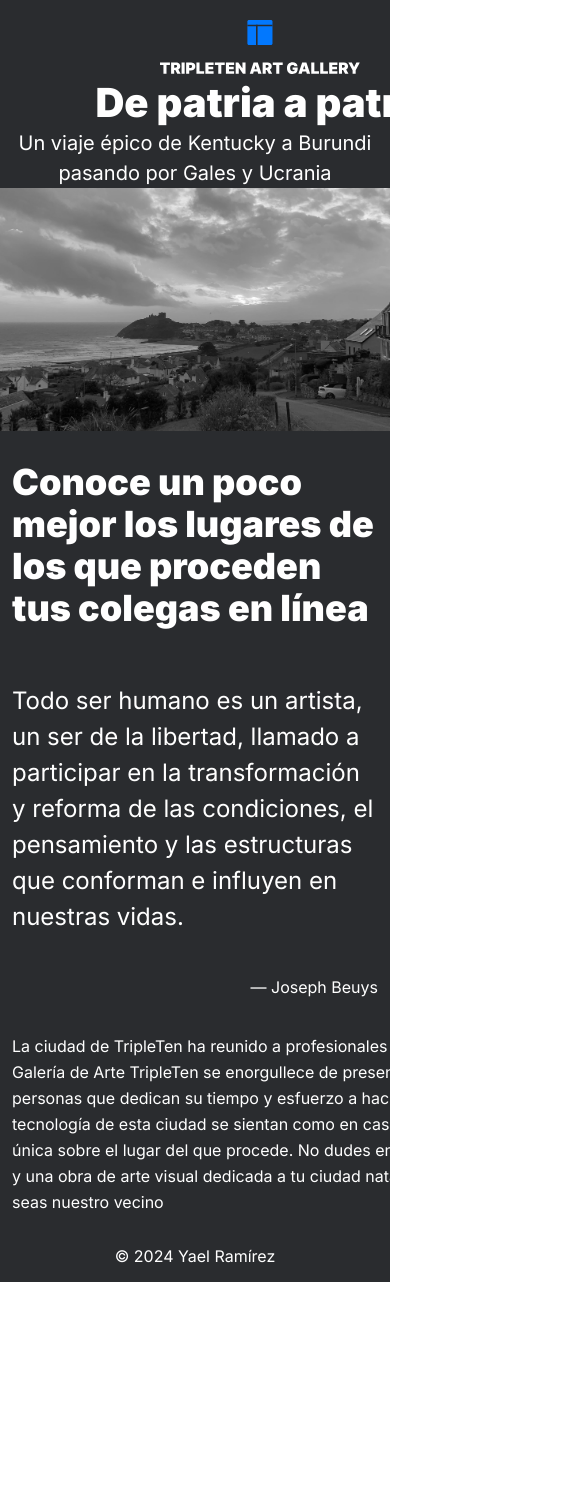
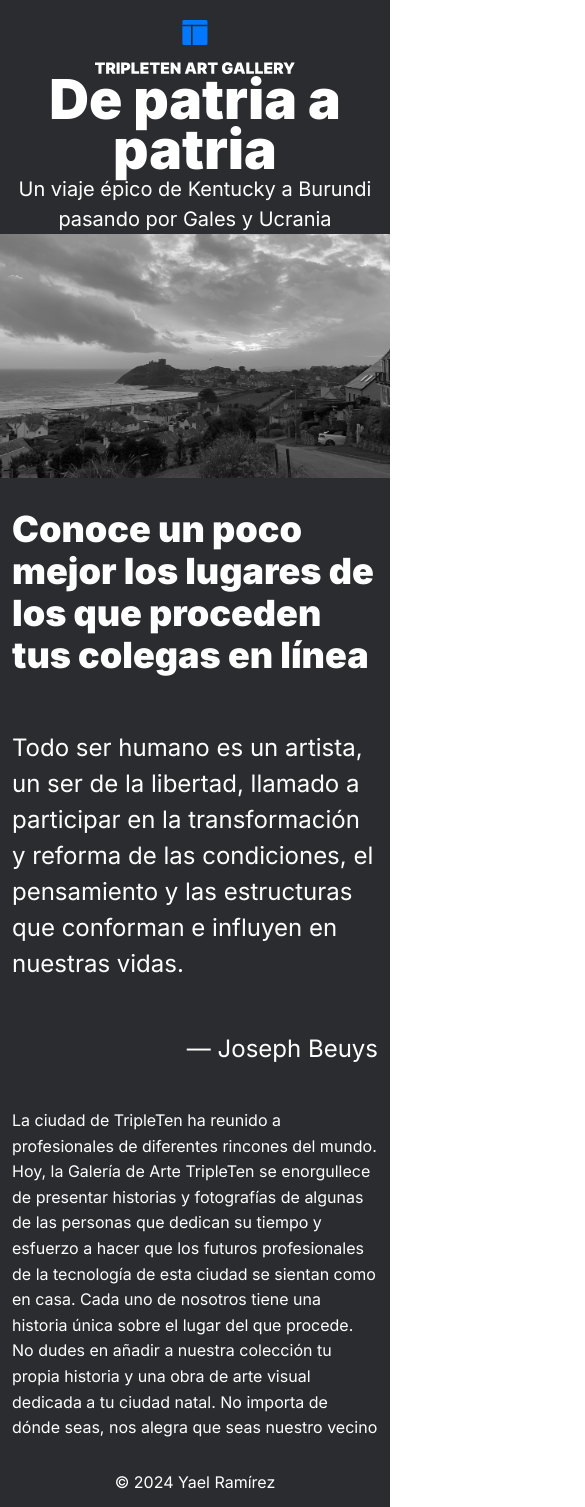
Before and after one commit to yaelramirez11/web_project_homeland, a plain HTML site: page index.html in a window 390 px wide. Shown: the top 1507 px of the page, 585 px wide, since content can reach past the window. Before the commit the page ends 1282 px from the top, so only its background shows below. Drawn offline with Linux system fonts and the light colour scheme.

Commit message:
Corrección del projecto

```diff
--- a/blocks/header.css
+++ b/blocks/header.css
@@ -2,13 +2,12 @@
   display: flex;
   flex-direction: column;
   justify-content: center;
-  width: 984px;
+  max-width: 100%;
   height: 983px;
-  margin-left: 148px;
 }
 
 .header__title {
-  width: 720px;
+  max-width: 720px;
   margin: auto;
   font-size: 96px;
   font-weight: 900;
@@ -19,7 +18,8 @@
 }
 
 .header__subtitle {
-  width: 720px;
+  max-width: 728px;
+  width: 100%;
   margin: auto;
   font-family: "Inter";
   font-size: 30px;
@@ -32,6 +32,7 @@
 .header__image {
   max-width: 984px;
   width: 100%;
+  margin: auto;
 }
 
 @media screen and (max-width: 768px) {
@@ -39,7 +40,7 @@
     display: flex;
     flex-direction: column;
     justify-content: center;
-    max-width: 720px;
+    max-width: 100%;
     margin: 0 auto;
     height: auto;
   }
@@ -53,7 +54,7 @@
   }
 
   .header__subtitle {
-    max-width: 100%;
+    width: 100%;
     font-size: 30px;
     line-height: 1.2;
     text-align: center;
@@ -76,9 +77,10 @@
   }
 
   .header__title {
-    font-size: 40px;
+    font-size: 55px;
     line-height: 50px;
     text-align: center;
+    max-width: 300px;
   }
 
   .header__subtitle {
--- a/blocks/lecture.css
+++ b/blocks/lecture.css
@@ -15,7 +15,7 @@
 }
 
 .lecture__subtitle {
-  width: 738px;
+  max-width: 100%;
   font-family: "Inter";
   font-size: 24px;
   font-weight: 400;
@@ -24,7 +24,7 @@
 }
 
 .lecture__author {
-  width: 732px;
+  max-width: 100%;
   font-family: "Inter";
   font-size: 24px;
   font-weight: 400;
@@ -33,7 +33,7 @@
 }
 
 .lecture__text {
-  width: 722px;
+  max-width: 100%;
   font-family: "Inter";
   font-size: 16px;
   font-weight: 400;
@@ -53,9 +53,7 @@
     line-height: 1.1;
     max-width: 707px;
   }
-
-  .lecture__subtitle,
-  .lecture__author {
+  .lecture__subtitle {
     font-size: 24px;
     line-height: 1.5;
     max-width: 100%;
@@ -63,8 +61,16 @@
 
   .lecture__author {
     text-align: right;
+    max-width: 100%;
+    font-size: 24px;
+    line-height: 1.6;
+  }
+
+  .lecture__text {
+    max-width: 100%;
     font-size: 16px;
     line-height: 1.6;
+    text-align: left;
   }
 }
 
@@ -91,19 +97,24 @@
   .lecture__title {
     font-size: 32px;
     line-height: 1.1;
-    max-width: 288px;
+    max-width: 100%;
+  }
+  .lecture__subtitle {
+    font-size: 24px;
+    line-height: 1.25;
+    max-width: 100%;
   }
 
-  .lecture__subtitle,
   .lecture__author {
+    text-align: right;
+    max-width: 100%;
     font-size: 24px;
-    line-height: 1.25;
-    max-width: 288px;
+    line-height: 1.4;
   }
 
   .lecture__text {
     font-size: 16px;
     line-height: 1.6;
-    max-width: 288px;
+    max-width: 100%;
   }
 }
--- a/blocks/page.css
+++ b/blocks/page.css
@@ -3,18 +3,21 @@
   font-family: "Inter", Arial, sans-serif;
   background-color: #2a2c2f;
   max-width: 1280px;
+  width: 100%;
 }
 
 .page__logo {
+  display: flex;
+  align-items: center;
   max-width: 254.84px;
   max-height: 68.94px;
   padding-top: 34px;
-  padding-left: 513px;
-  margin: 0px;
+  margin: 0 auto;
 }
 @media screen and (max-width: 768px) {
   .page {
     max-width: 768px;
+    width: 100%;
     margin: 0 auto;
   }
 
@@ -22,13 +25,13 @@
     max-width: 220px;
     max-height: 60px;
     padding-top: 30px;
-    padding-left: 257px;
   }
 }
 
 @media screen and (max-width: 544px) {
   .page {
-    max-width: 100%;
+    max-width: 544px;
+    width: 100%;
     margin: 0 auto;
   }
 
@@ -36,13 +39,13 @@
     max-width: 200px;
     max-height: 55px;
     padding-top: 20px;
-    padding-left: 160px;
   }
 }
 
 @media screen and (max-width: 320px) {
   .page {
-    max-width: 100%;
+    max-width: 320px;
+    width: 100%;
     margin: 0 auto;
   }
 
@@ -50,6 +53,5 @@
     max-width: 188px;
     max-height: 52px;
     padding-top: 15px;
-    padding-left: 66px;
   }
 }
```
